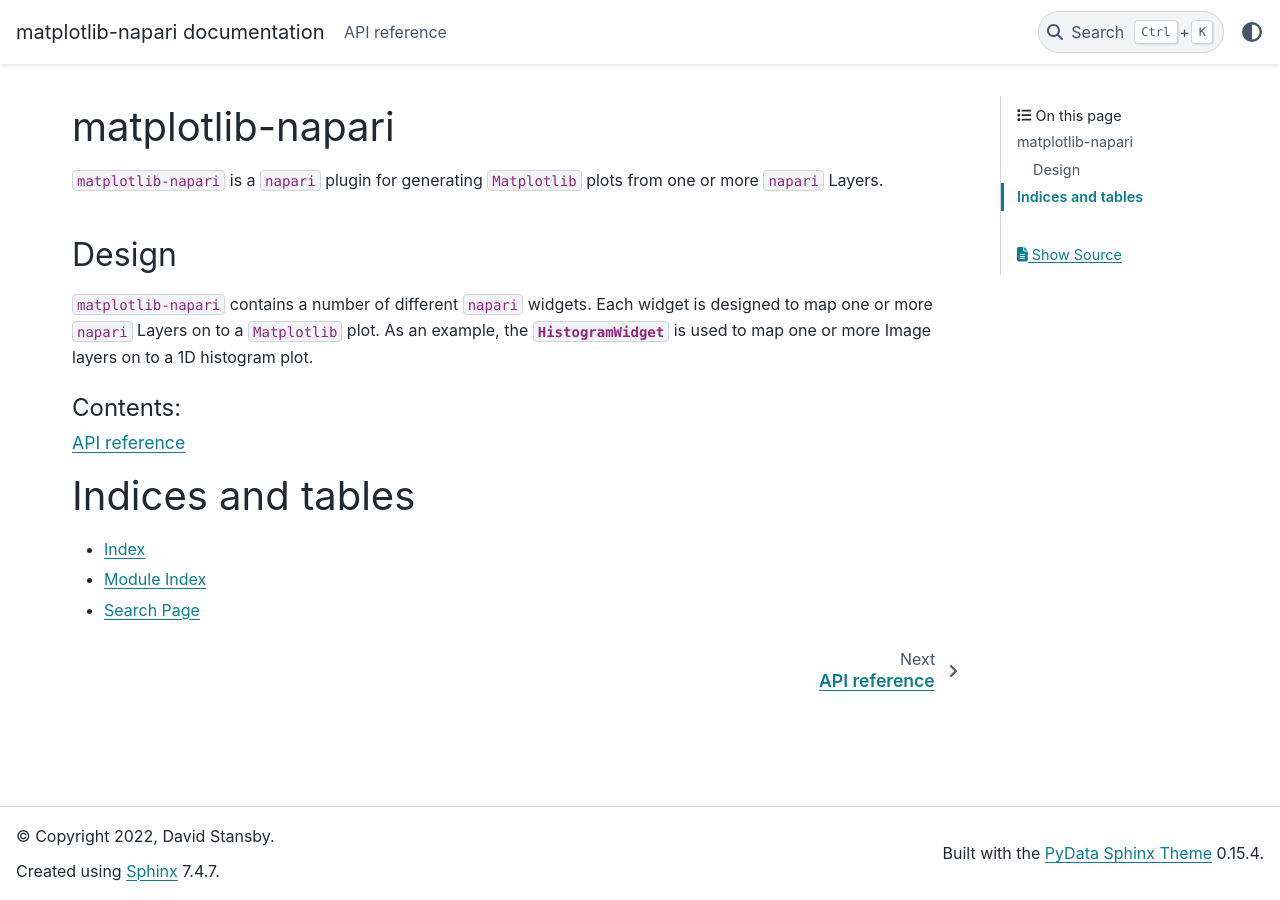
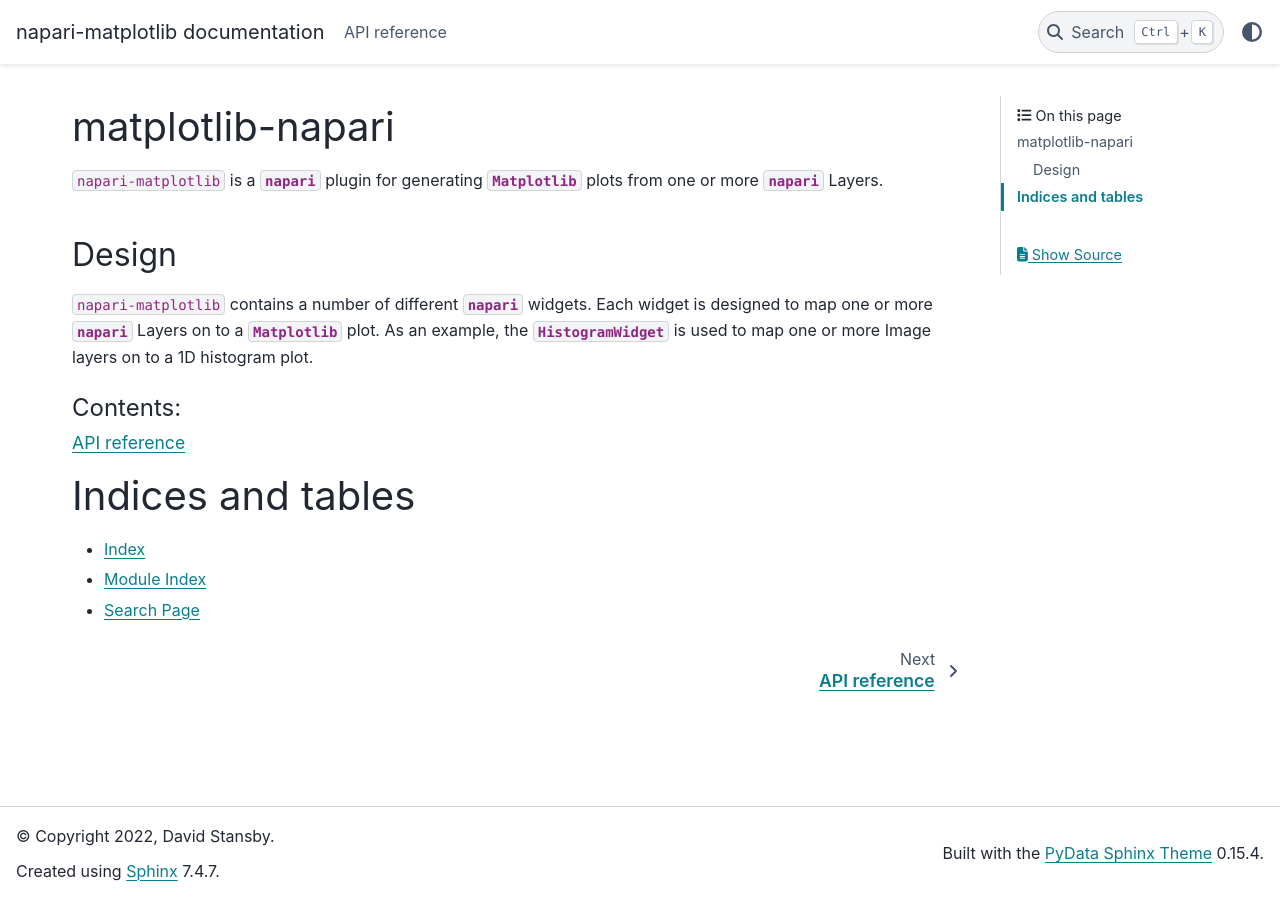
Before and after one commit to matplotlib/napari-matplotlib, a Sphinx documentation site: the page built from docs/index.rst, in a window 1280 px wide. Built offline with Sphinx 7.4.7 and the PyData theme 0.15.4, drawn with Linux system fonts in a browser that asks for light colours; pages that are not in the unit, such as notebooks, are missing from menus.

Commit message:
MPL-N to N-MPL

```diff
--- a/docs/conf.py
+++ b/docs/conf.py
@@ -17,7 +17,7 @@
 
 # -- Project information -----------------------------------------------------
 
-project = "matplotlib-napari"
+project = "napari-matplotlib"
 copyright = "2022, David Stansby"
 author = "David Stansby"
 
--- a/docs/index.rst
+++ b/docs/index.rst
@@ -1,12 +1,12 @@
 matplotlib-napari
 =================
-``matplotlib-napari`` is a ``napari`` plugin for generating ``Matplotlib`` plots
-from one or more ``napari`` Layers.
+``napari-matplotlib`` is a `napari` plugin for generating `Matplotlib` plots
+from one or more `napari` Layers.
 
 Design
 ------
-``matplotlib-napari`` contains a number of different ``napari`` widgets. Each
-widget is designed to map one or more ``napari`` Layers on to a ``Matplotlib``
+``napari-matplotlib`` contains a number of different `napari` widgets. Each
+widget is designed to map one or more `napari` Layers on to a `Matplotlib`
 plot. As an example, the `~.HistogramWidget` is used to
 map one or more Image layers on to a 1D histogram plot.
 
```
